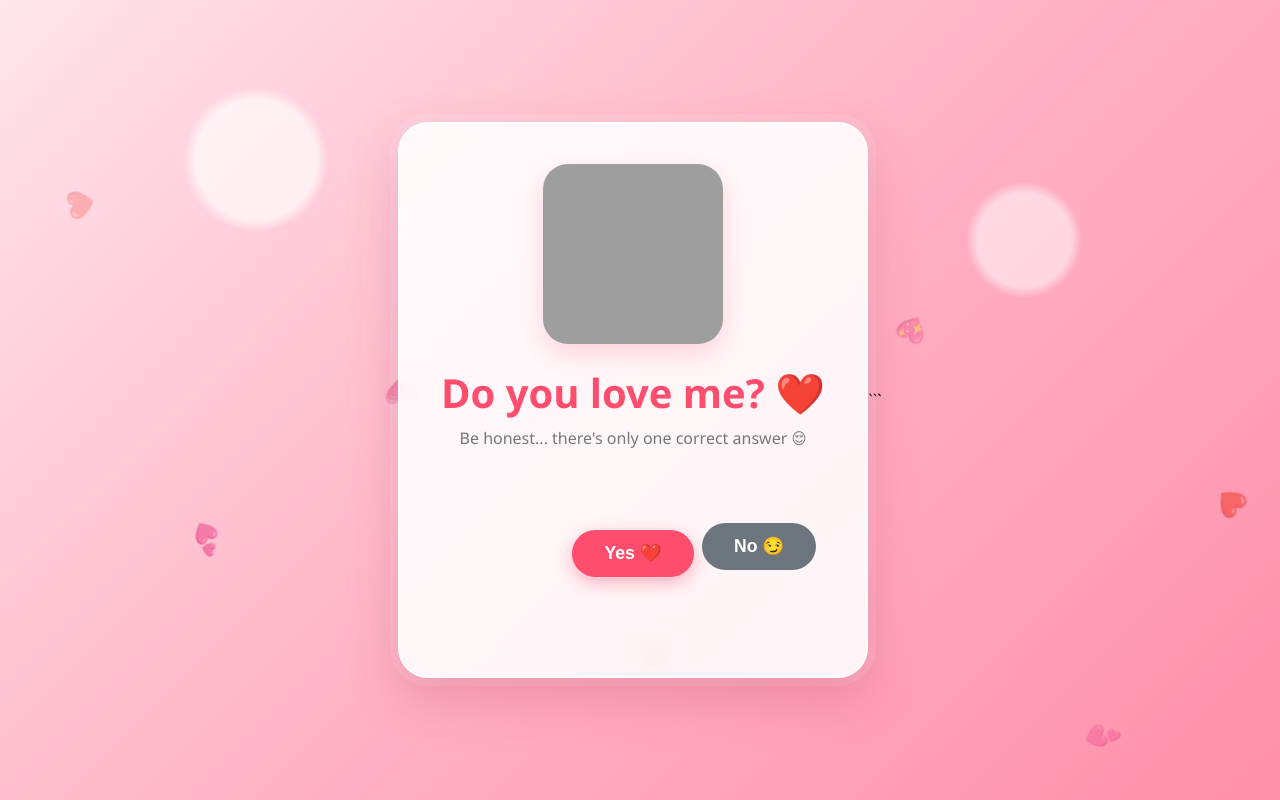
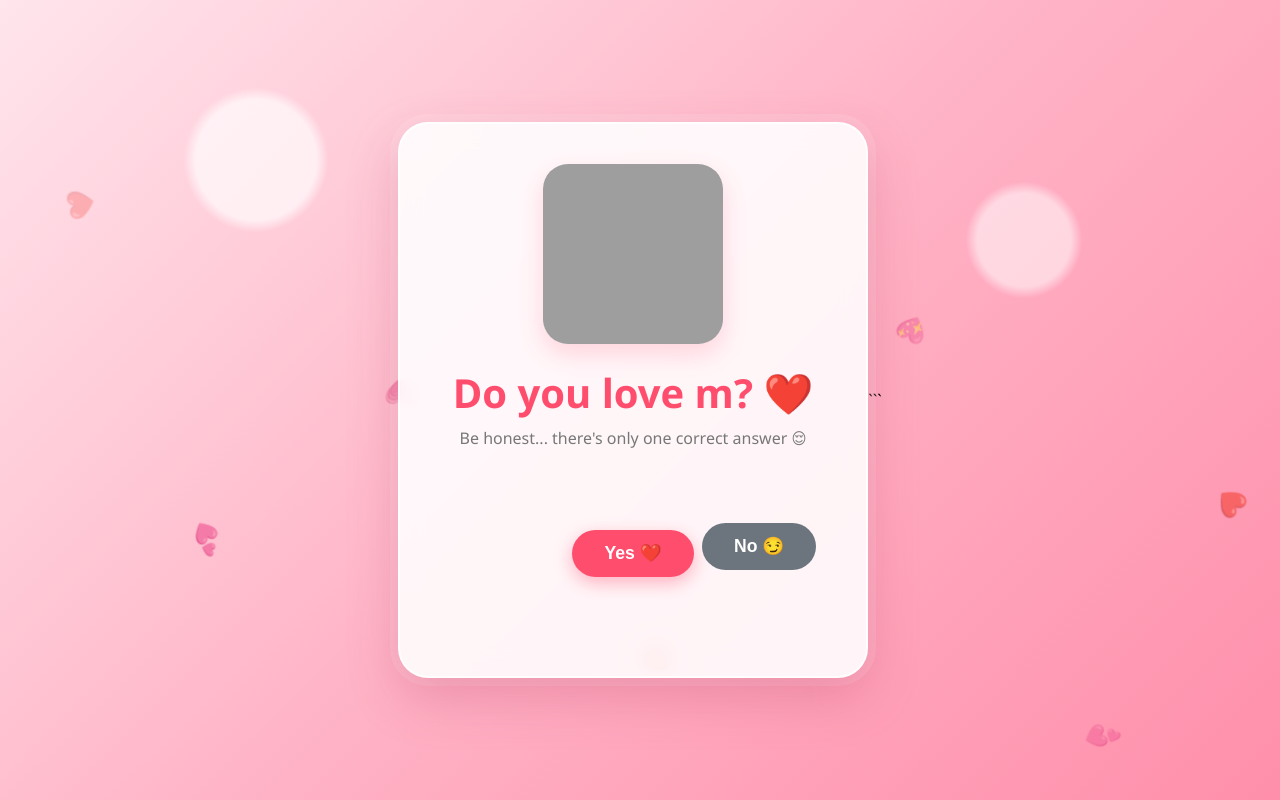
Before and after one commit to Aliii1996/one-little-question, a plain HTML site: page index.html in a window 1280 px wide. Drawn offline with Linux system fonts and the light colour scheme; grey boxes are pictures that could not be loaded.

Commit message:
Update index.html

```diff
--- a/index.html
+++ b/index.html
@@ -291,7 +291,7 @@
 
 
         <h1 id="question">
-            Do you love me? ❤️
+            Do you love m? ❤️
         </h1>
 
 
```
